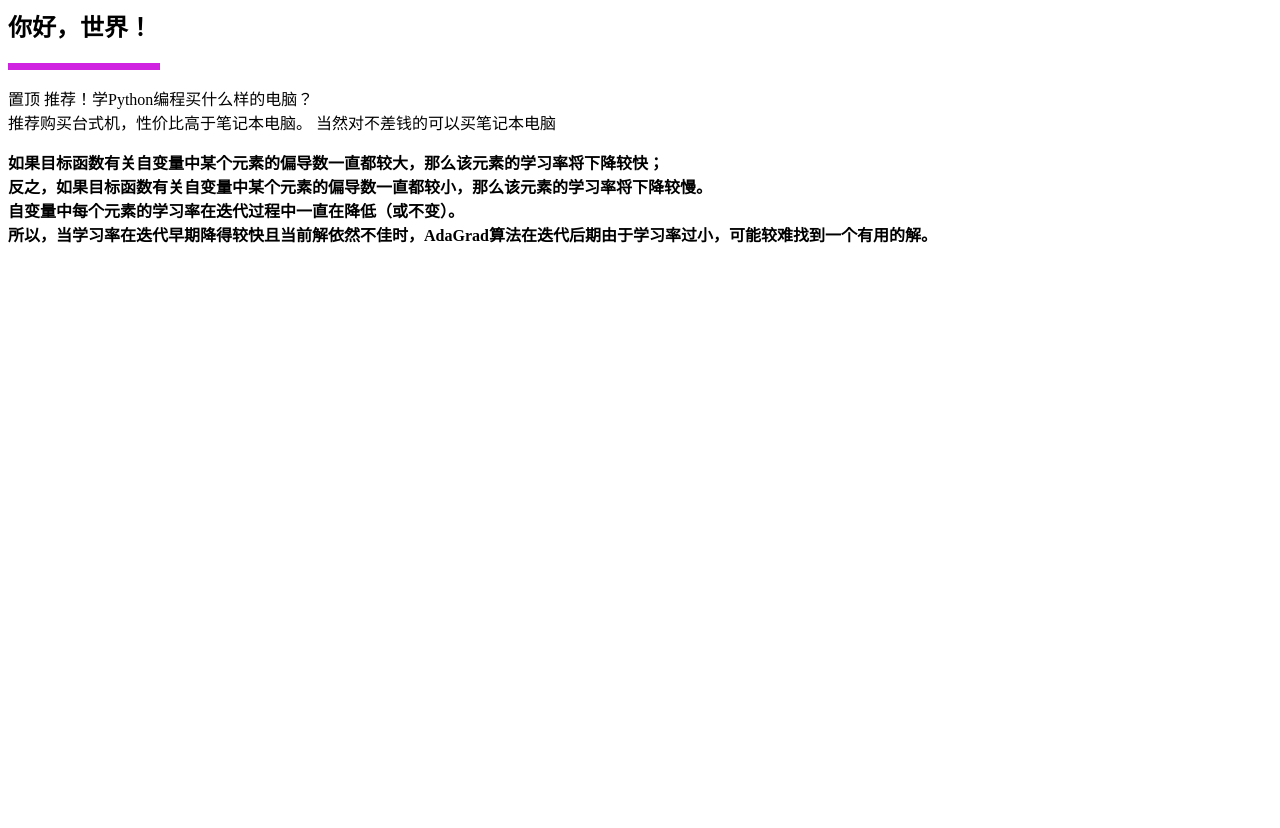
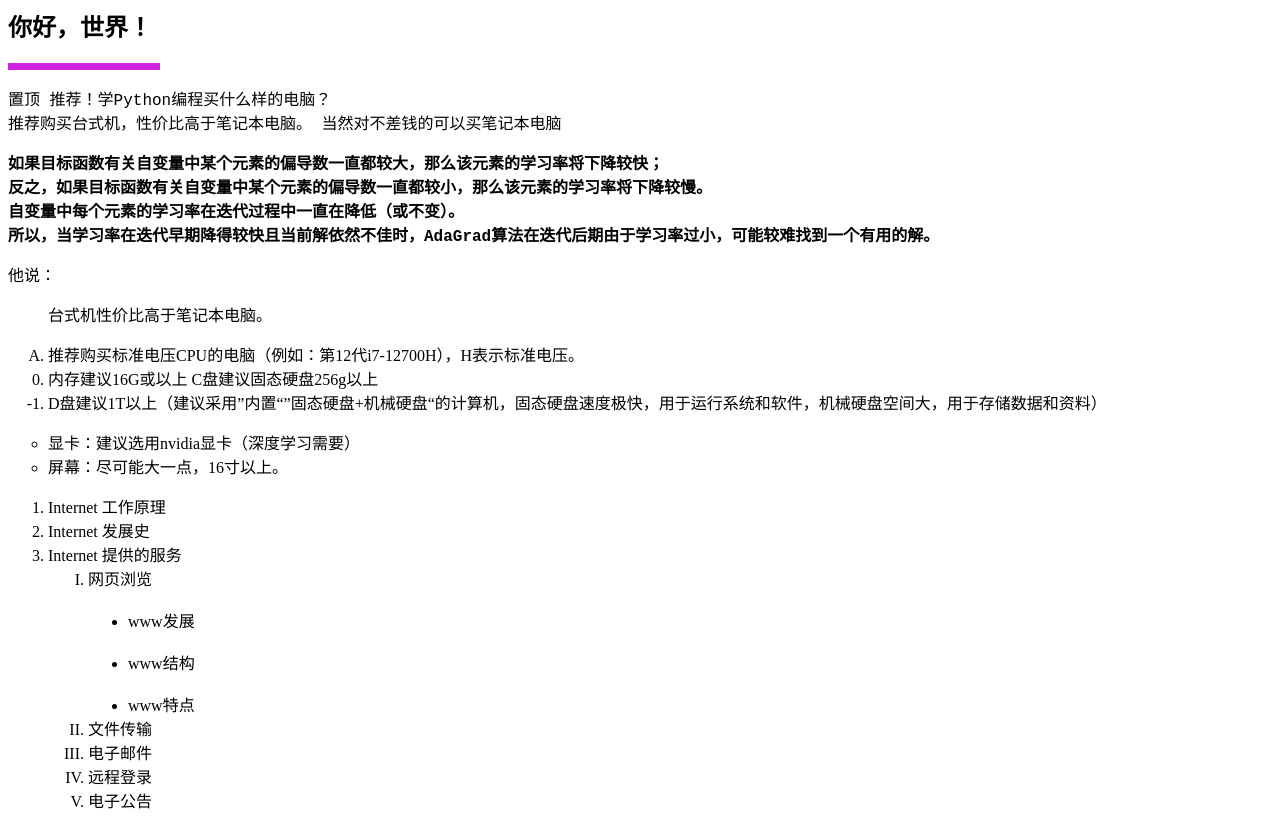
Before and after one commit to JFH-3070320289/Demo, a plain HTML site: page index.html in a window 1280 px wide. Before the commit the page ends 800 px from the top, so only its background shows below. Drawn offline with Linux system fonts and the light colour scheme.

Commit message:
Update index.html

```diff
--- a/index.html
+++ b/index.html
@@ -9,12 +9,46 @@
 	<body>
 		<h2>你好，世界！</h2>
 		<hr size="7" align="left" color="#D022E1" width="150">
-		<p>置顶 推荐！学Python编程买什么样的电脑？<br>
-		推荐购买台式机，性价比高于笔记本电脑。 当然对不差钱的可以买笔记本电脑</p>
+		<pre style="font-size: 16px">置顶 推荐！学Python编程买什么样的电脑？
+推荐购买台式机，性价比高于笔记本电脑。 当然对不差钱的可以买笔记本电脑</pre>
 
-		<p><b>如果目标函数有关自变量中某个元素的偏导数一直都较大，那么该元素的学习率将下降较快；<br>
-		反之，如果目标函数有关自变量中某个元素的偏导数一直都较小，那么该元素的学习率将下降较慢。<br>
-		自变量中每个元素的学习率在迭代过程中一直在降低（或不变）。<br>
-		所以，当学习率在迭代早期降得较快且当前解依然不佳时，AdaGrad算法在迭代后期由于学习率过小，可能较难找到一个有用的解。</b></p>
+		<b>
+			<pre style="font-size: 16px">如果目标函数有关自变量中某个元素的偏导数一直都较大，那么该元素的学习率将下降较快；
+反之，如果目标函数有关自变量中某个元素的偏导数一直都较小，那么该元素的学习率将下降较慢。
+自变量中每个元素的学习率在迭代过程中一直在降低（或不变）。
+所以，当学习率在迭代早期降得较快且当前解依然不佳时，AdaGrad算法在迭代后期由于学习率过小，可能较难找到一个有用的解。</pre>
+		</b>
+		<p>他说：</p>
+		<blockquote>台式机性价比高于笔记本电脑。</blockquote>
+		<ol type="A" start="1" reversed>
+			<li>推荐购买标准电压CPU的电脑（例如：第12代i7-12700H），H表示标准电压。</li>
+			<li>内存建议16G或以上 C盘建议固态硬盘256g以上</li>
+			<li>D盘建议1T以上（建议采用”内置“”固态硬盘+机械硬盘“的计算机，固态硬盘速度极快，用于运行系统和软件，机械硬盘空间大，用于存储数据和资料）</li>
+		</ol>
+		<ul type="circle">
+			<li>显卡：建议选用nvidia显卡（深度学习需要）</li>
+			<li>屏幕：尽可能大一点，16寸以上。</li>
+		</ul>
+		<ol>
+			<li>Internet 工作原理</li>
+			<li>Internet 发展史</li>
+			<li>Internet 提供的服务</li>
+			<ol type="I">
+				<li>网页浏览</li>
+				<ul type="disc">
+					<br>
+					<li>www发展</li>
+					<br>
+					<li>www结构</li>
+					<br>
+					<li>www特点</li>
+
+				</ul>
+				<li>文件传输</li>
+				<li>电子邮件</li>
+				<li>远程登录</li>
+				<li>电子公告</li>
+			</ol>
+		</ol>
 	</body>
 </html>
```
